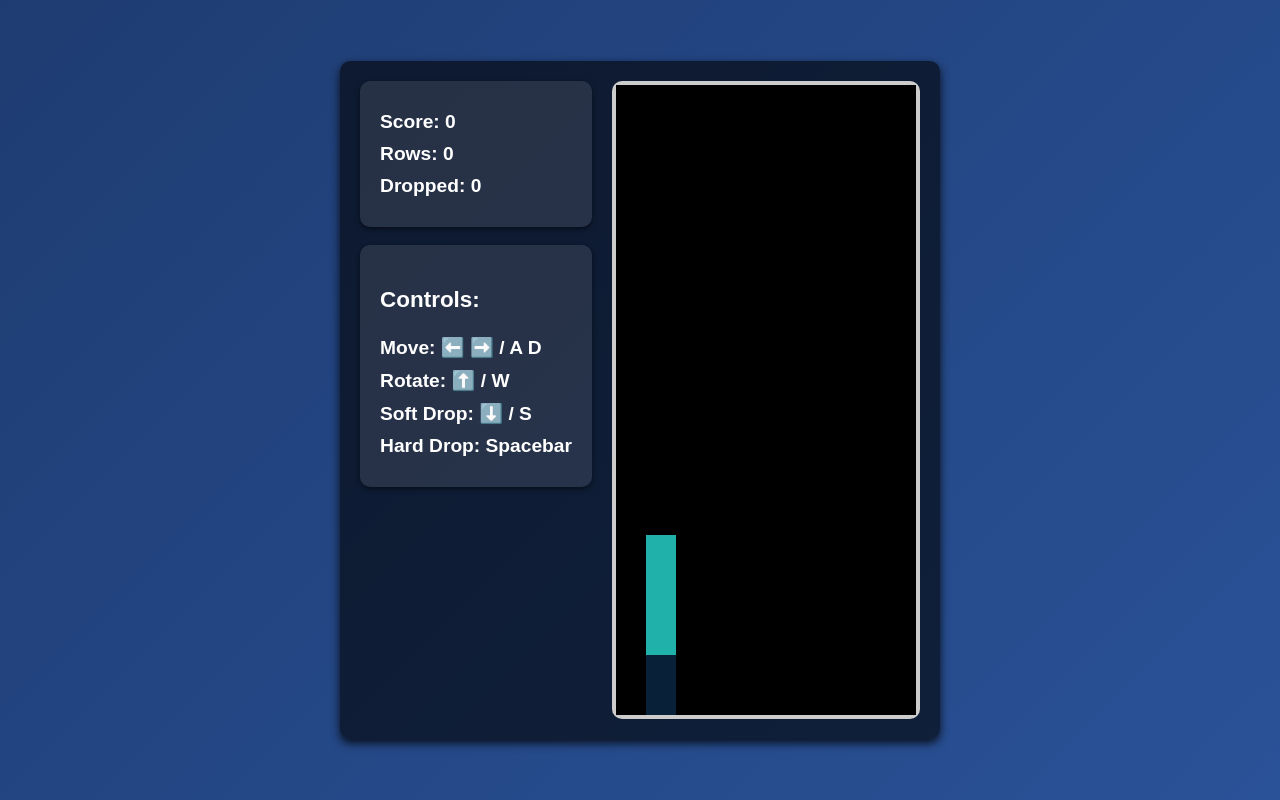
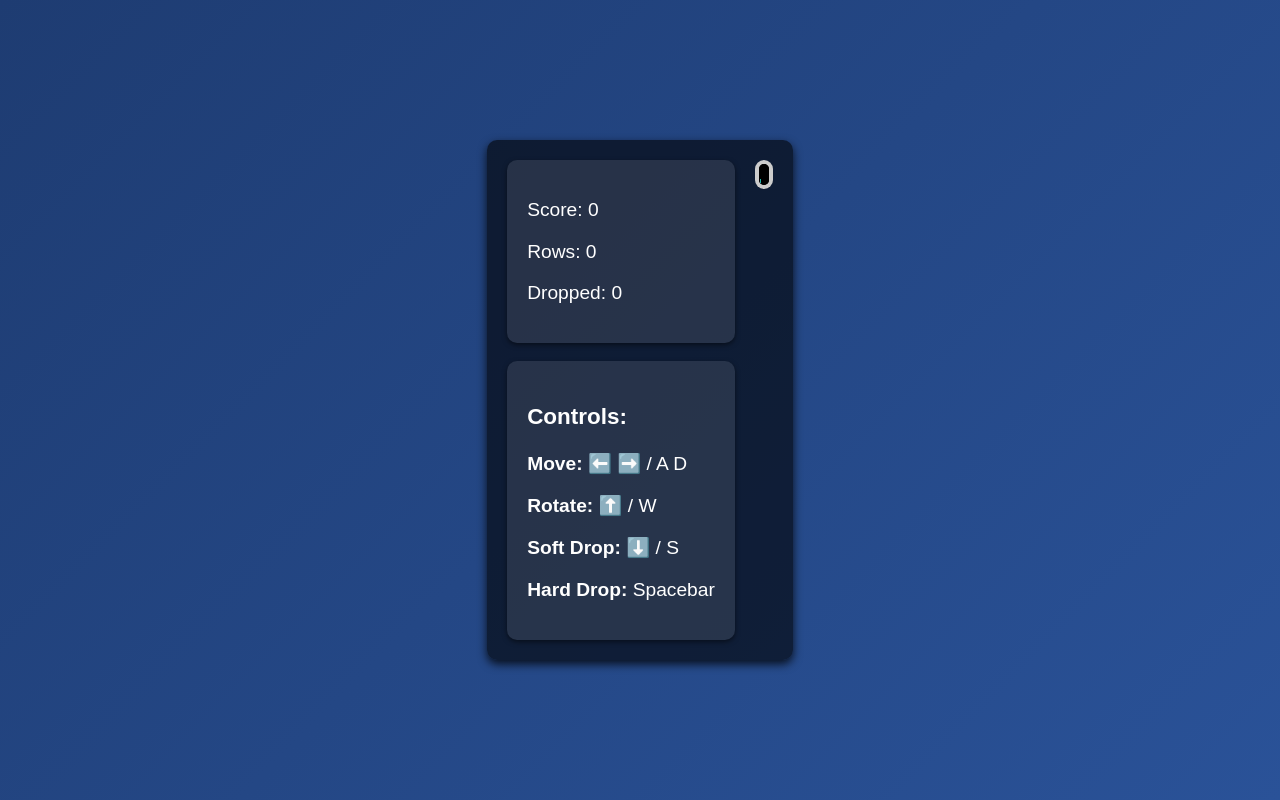
Before and after one commit to ryan-hackclub-submissions/tetris, a plain HTML site: page index.html in a window 1280 px wide. Drawn offline with Linux system fonts and the light colour scheme.

Commit message:
Update style.css

```diff
--- a/style.css
+++ b/style.css
@@ -1,7 +1,7 @@
 body {
     margin: 0;
     font-family: 'Poppins', sans-serif;
-    background: linear-gradient(135deg, #1e3c72, #2a5298); /* Nice gradient */
+    background: linear-gradient(135deg, #1e3c72, #2a5298);
     color: white;
     display: flex;
     justify-content: center;
@@ -30,18 +30,7 @@ body {
     font-size: 1.2rem;
 }
 
-.stats p {
-    margin: 10px 0;
-    font-weight: 600;
-}
-
-.stats span {
-    color: #f5c518;
-    font-weight: bold;
-}
-
-
-.tetris {
+#tetris {
     display: flex;
     justify-content: center;
     align-items: center;
@@ -53,3 +42,8 @@ body {
 canvas {
     display: block;
 }
+
+canvas {
+    width: 10px;
+    backgroud: blue,
+}
```
